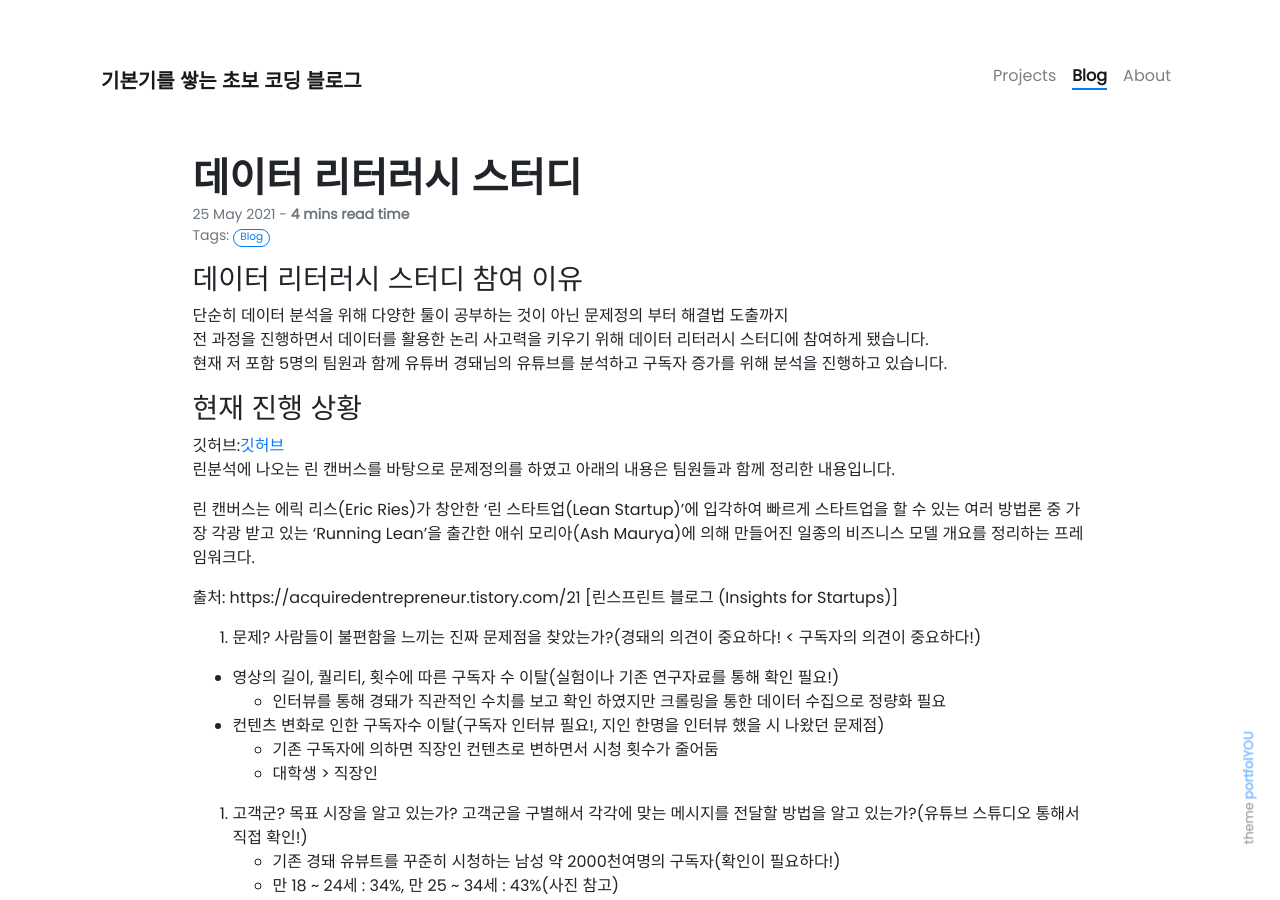
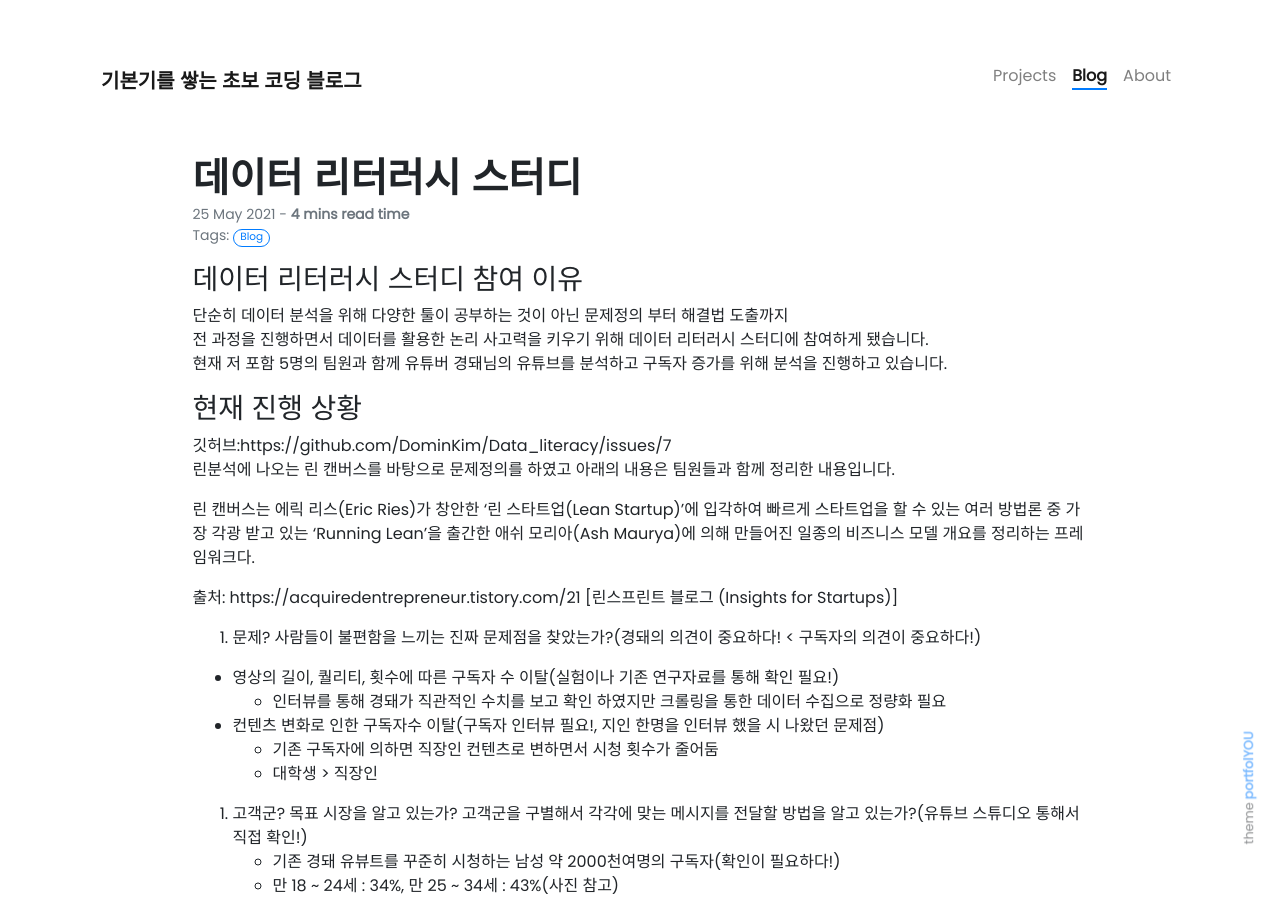
Before and after one commit to jyeon94/jyeon94.github.io, a Jekyll site: the page built from _posts/2021-05-25-Study.md, in a window 1280 px wide and 900 px high. Built offline with Jekyll 4.4.1, drawn with Linux system fonts in a browser that asks for light colours; nearby versions of some CDN libraries; our own code applies the rules of GitHub Pages for plain Markdown files.

Commit message:
Update 2021-05-25-Study.md

```diff
--- a/_posts/2021-05-25-Study.md
+++ b/_posts/2021-05-25-Study.md
@@ -11,7 +11,7 @@ description: 데이터 리터러시 스터디 시작
 현재 저 포함 5명의 팀원과 함께 유튜버 경돼님의 유튜브를 분석하고 구독자 증가를 위해 분석을 진행하고 있습니다. <br/>
 
 ### 현재 진행 상황
-깃허브:[깃허브](https://github.com/DominKim/Data_literacy/issues/7) <br/>
+깃허브:https://github.com/DominKim/Data_literacy/issues/7 <br/>
 린분석에 나오는 린 캔버스를 바탕으로 문제정의를 하였고 아래의 내용은 팀원들과 함께 정리한 내용입니다. <br/>
 
 린 캔버스는 에릭 리스(Eric Ries)가 창안한 '린 스타트업(Lean Startup)'에 입각하여 빠르게 스타트업을 할 수 있는 여러 방법론 중 가장 각광 받고 있는 'Running Lean'을 출간한 애쉬 모리아(Ash Maurya)에 의해 만들어진 일종의 비즈니스 모델 개요를 정리하는 프레임워크다.
```
